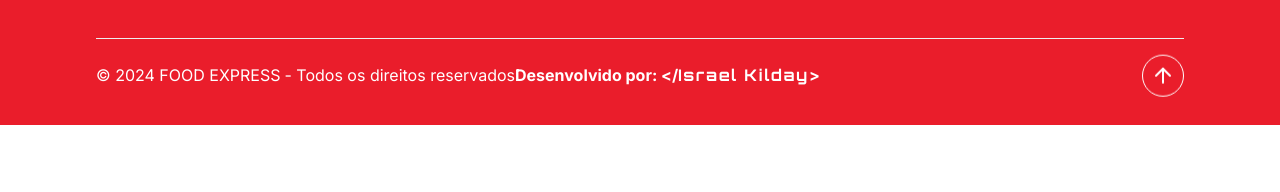
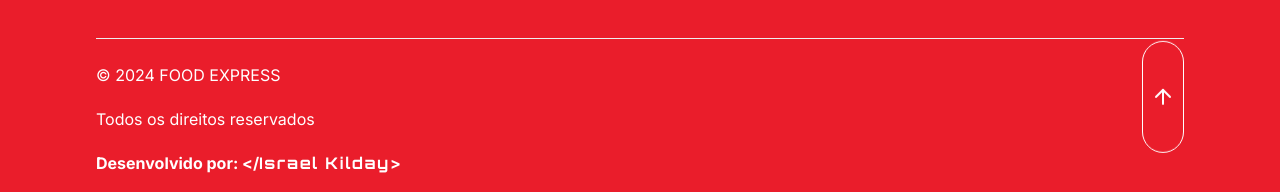
Before and after one commit to Israelkilday/FOOD-EXPRESS, a Next.js app: page / in a window 1280 px wide. Shown: the part 1490-1682 px from the top of the page. Before the commit the page ends 1615 px from the top, so only its background shows below. Built offline with nearby package versions, Linux system fonts and the light colour scheme; no server answers; the database is empty.

Commit message:
refactor: update text in footer

```diff
--- a/app/_components/footer.tsx
+++ b/app/_components/footer.tsx
@@ -147,9 +147,9 @@ const Footer = () => {
       <div className="flex flex-col bg-primary px-5 pb-5 pt-0 md:px-24">
         <Separator className="mb-6" />
         <div className="flex justify-between lg:flex-row">
-          <div className="flex flex-col text-start text-sm text-white md:flex-row lg:flex-row lg:text-base">
+          <div className="flex flex-col text-start text-sm text-white lg:gap-5 lg:text-base">
             <span className="mr-1">© 2024 FOOD EXPRESS</span>
-            <p>- Todos os direitos reservados </p>
+            <p>Todos os direitos reservados </p>
 
             <p className="text-sm font-bold text-white md:text-base">
               <a
```
